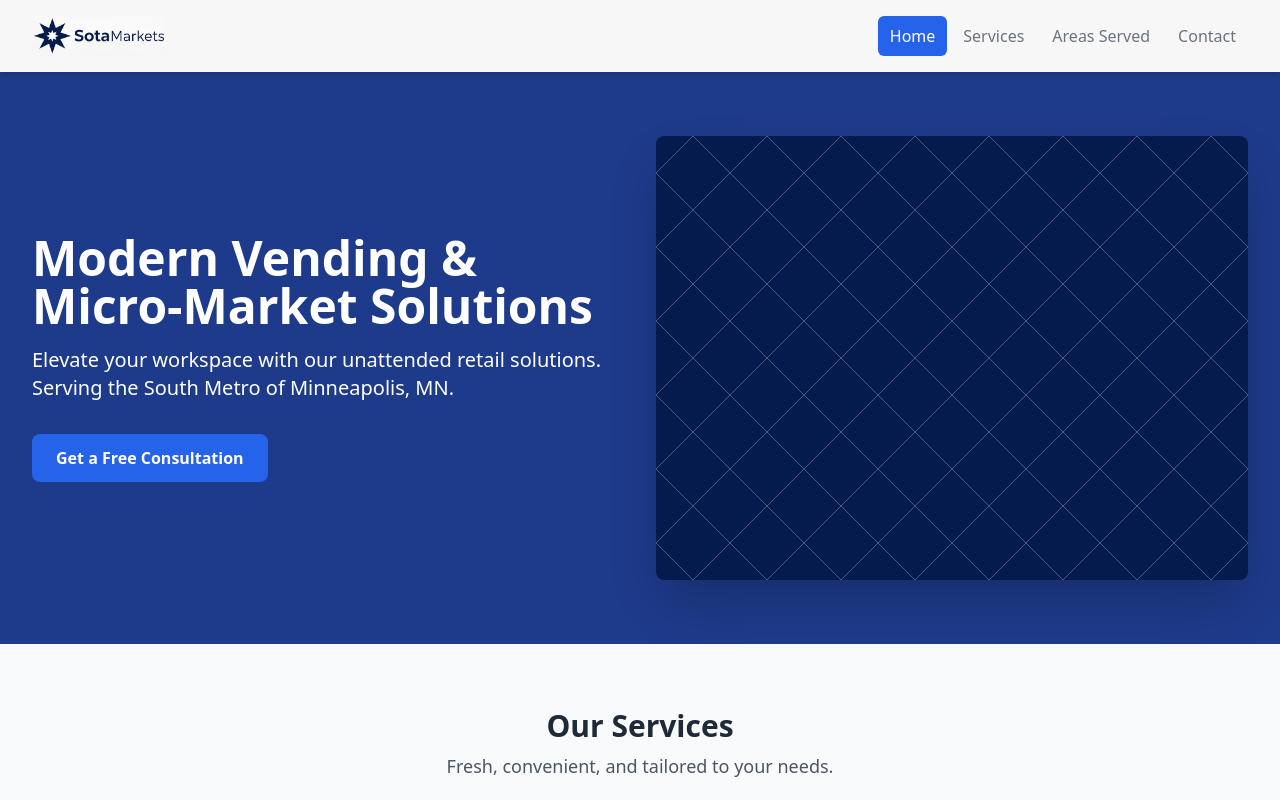
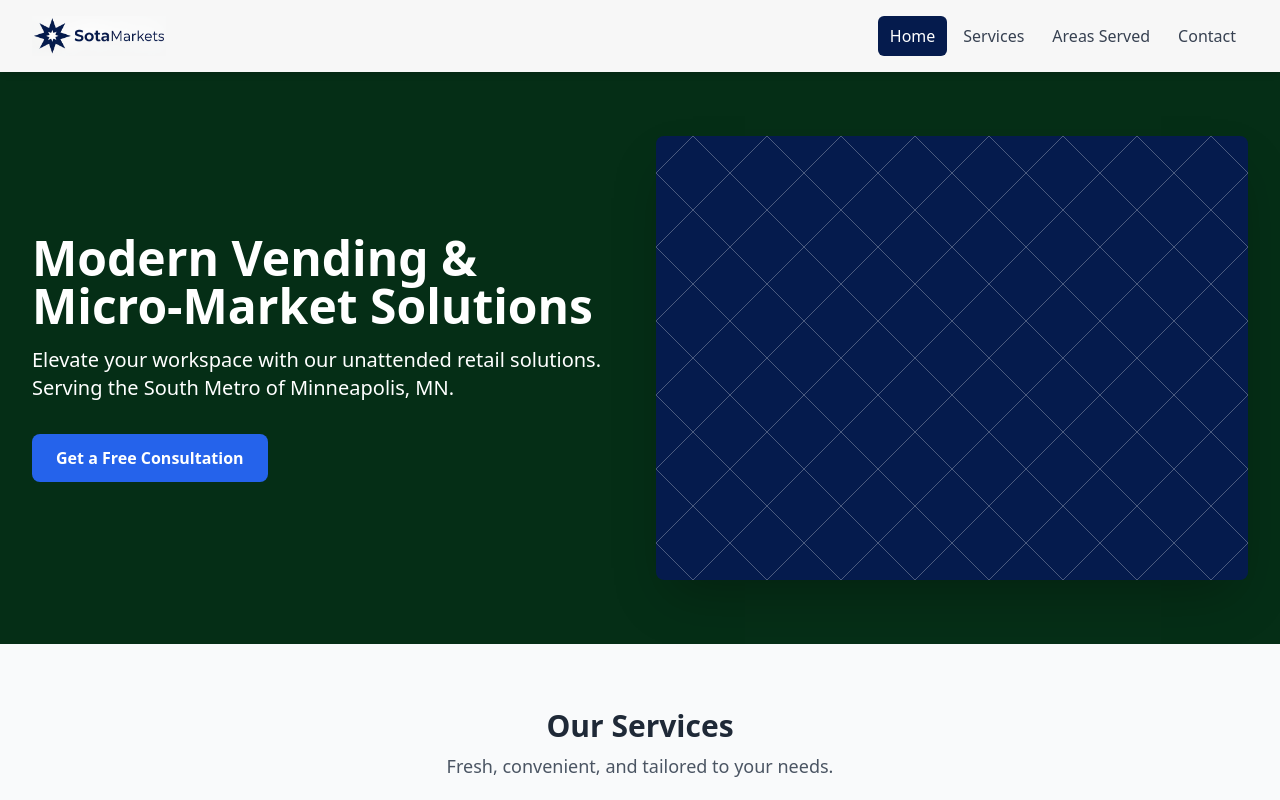
Before and after one commit to geoderidge/SotaMarkets-Website, a plain HTML site: page index.html in a window 1280 px wide. Shown: the top 800 px of the page. Drawn offline with nearby package versions, Linux system fonts and the light colour scheme.

Commit message:
Started updates to color scheme.

```diff
--- a/index.html
+++ b/index.html
@@ -31,12 +31,12 @@
                     </a>
                 </div>
                 <nav class="hidden md:flex items-center space-x-1">
-                    <a href="index.html" class="text-base font-medium text-white bg-blue-600 px-3 py-2 rounded-md">Home</a>
-                    <a href="services.html" class="text-base font-medium text-gray-500 hover:text-gray-900 px-3 py-2 rounded-md">Services</a>
-                    <a href="areas.html" class="text-base font-medium text-gray-500 hover:text-gray-900 px-3 py-2 rounded-md">Areas Served</a>
-                    <a href="contact.html" class="text-base font-medium text-gray-500 hover:text-gray-900 px-3 py-2 rounded-md">Contact</a>
+                    <a href="index.html" class="text-base font-medium text-white bg-[#051b4d] px-3 py-2 rounded-md">Home</a>
+                    <a href="services.html" class="text-base font-medium text-gray-700 hover:text-gray-900 px-3 py-2 rounded-md">Services</a>
+                    <a href="areas.html" class="text-base font-medium text-gray-700 hover:text-gray-900 px-3 py-2 rounded-md">Areas Served</a>
+                    <a href="contact.html" class="text-base font-medium text-gray-700 hover:text-gray-900 px-3 py-2 rounded-md">Contact</a>
                 </nav>
-                <div class="md:hidden">
+                <div class="md:hidden"
                     <button id="mobile-menu-button" class="text-gray-500 hover:text-gray-900">
                         <svg class="h-6 w-6" xmlns="http://www.w3.org/2000/svg" fill="none" viewBox="0 0 24 24" stroke="currentColor">
                             <path stroke-linecap="round" stroke-linejoin="round" stroke-width="2" d="M4 6h16M4 12h16m-7 6h7" />
@@ -47,7 +47,7 @@
         </div>
         <!-- Mobile Menu -->
         <div id="mobile-menu" class="md:hidden hidden">
-            <a href="index.html" class="block py-2 px-4 text-sm text-white bg-blue-600">Home</a>
+            <a href="index.html" class="block py-2 px-4 text-sm text-white bg-[#051b4d]">Home</a>
             <a href="services.html" class="block py-2 px-4 text-sm text-gray-500 hover:bg-gray-100">Services</a>
             <a href="areas.html" class="block py-2 px-4 text-sm text-gray-500 hover:bg-gray-100">Areas Served</a>
             <a href="contact.html" class="block py-2 px-4 text-sm text-gray-500 hover:bg-gray-100">Contact</a>
@@ -57,7 +57,7 @@
     <!-- Main Content -->
     <main>
         <!-- Hero Section -->
-        <section class="bg-blue-900">
+        <section class="bg-green-950">
             <div class="max-w-7xl mx-auto px-4 sm:px-6 lg:px-8">
                 <div class="grid md:grid-cols-2 gap-8 items-center py-16">
                     <div class="text-white">
@@ -156,7 +156,7 @@
     </main>
 
     <!-- Footer -->
-    <footer class="bg-blue-900 text-white">
+    <footer class="bg-[#051b4d] text-white">
         <div class="max-w-7xl mx-auto py-12 px-4 sm:px-6 lg:px-8">
             <div class="grid grid-cols-1 md:grid-cols-3 gap-8">
                 <div class="mb-8 md:mb-0">
```
